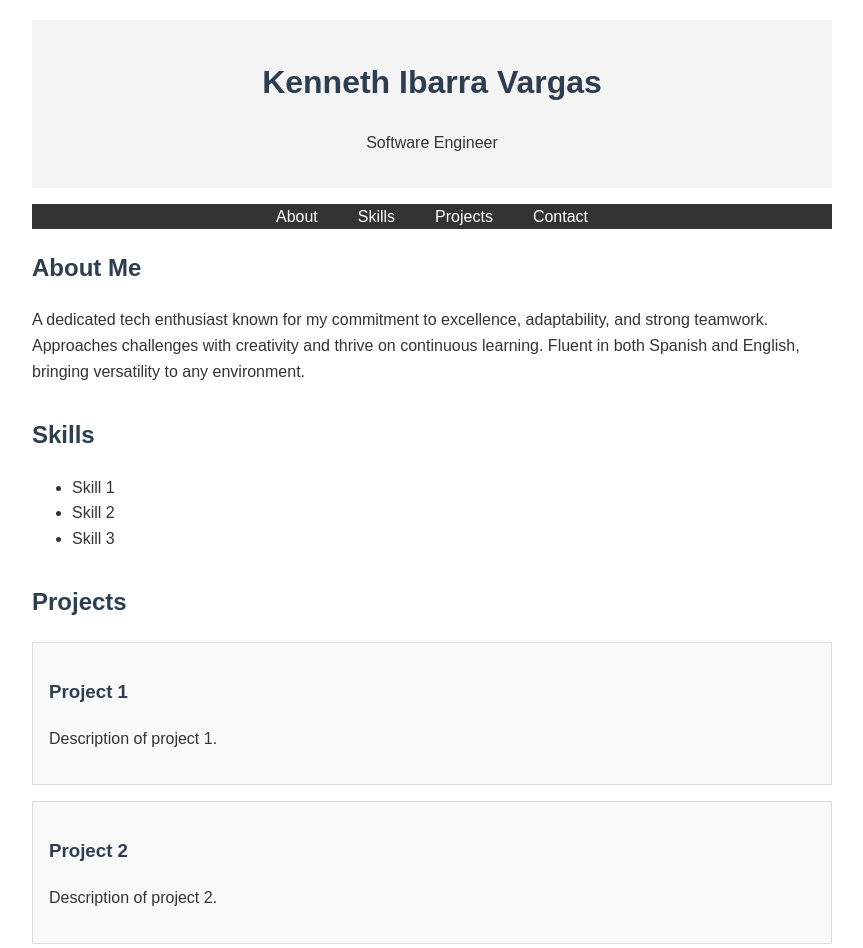
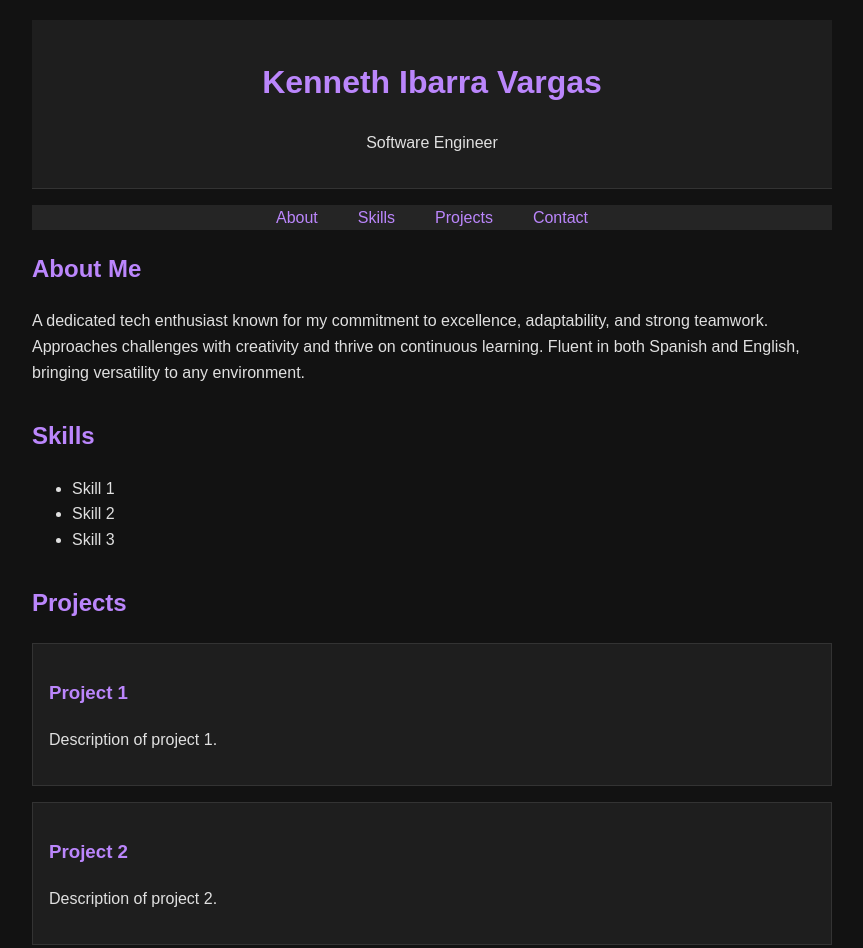
Before and after one commit to RyutaKinzoku/RyutaKinzoku.github.io, a plain HTML site: page index.html in a window 1280 px wide. Shown: the top 948 px of the page, without its empty margins (208-1071 px from the left). Drawn offline with Linux system fonts and the light colour scheme.

Commit message:
Change website to dark mode

```diff
--- a/styles.css
+++ b/styles.css
@@ -2,17 +2,19 @@
 body {
     font-family: Arial, sans-serif;
     line-height: 1.6;
-    color: #333;
+    color: #e0e0e0;
+    background-color: #121212;
     max-width: 800px;
     margin: 0 auto;
     padding: 20px;
 }
 
 header {
-    background-color: #f4f4f4;
+    background-color: #1e1e1e;
     text-align: center;
     padding: 1rem;
     margin-bottom: 1rem;
+    border-bottom: 1px solid #333;
 }
 
 nav ul {
@@ -20,7 +22,7 @@ nav ul {
     padding: 0;
     display: flex;
     justify-content: center;
-    background-color: #333;
+    background-color: #252525;
 }
 
 nav ul li {
@@ -28,13 +30,13 @@ nav ul li {
 }
 
 nav ul li a {
-    color: white;
+    color: #bb86fc;
     text-decoration: none;
     padding: 10px;
 }
 
 nav ul li a:hover {
-    background-color: #555;
+    background-color: #3d3d3d;
 }
 
 section {
@@ -42,12 +44,12 @@ section {
 }
 
 h1, h2, h3 {
-    color: #2c3e50;
+    color: #bb86fc;
 }
 
 .project {
-    background-color: #f9f9f9;
-    border: 1px solid #ddd;
+    background-color: #1e1e1e;
+    border: 1px solid #333;
     padding: 1rem;
     margin-bottom: 1rem;
 }
@@ -56,7 +58,17 @@ footer {
     text-align: center;
     margin-top: 2rem;
     padding: 1rem;
-    background-color: #f4f4f4;
+    background-color: #1e1e1e;
+    border-top: 1px solid #333;
+}
+
+a {
+    color: #03dac6;
+    text-decoration: none;
+}
+
+a:hover {
+    text-decoration: underline;
 }
 
 /* Responsive design */
```
